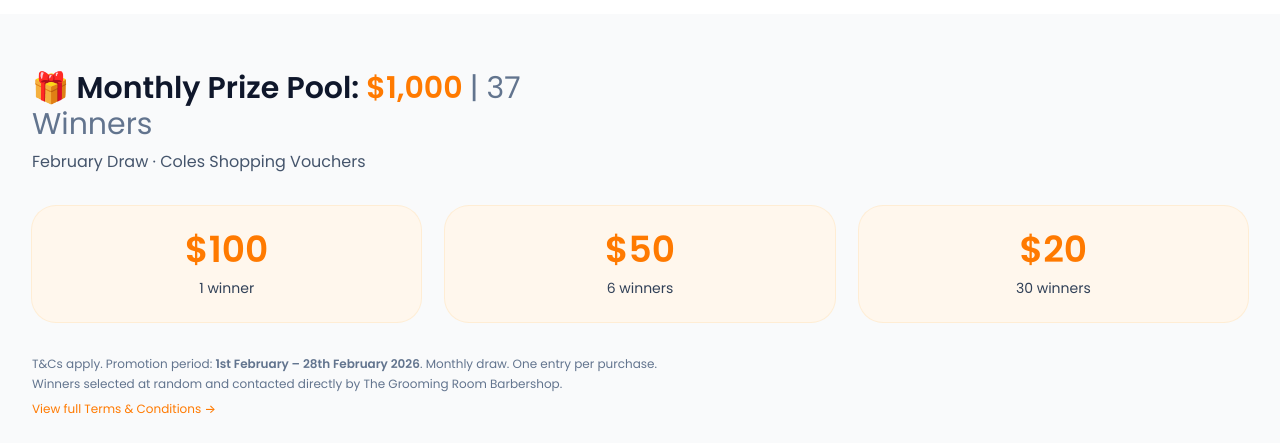
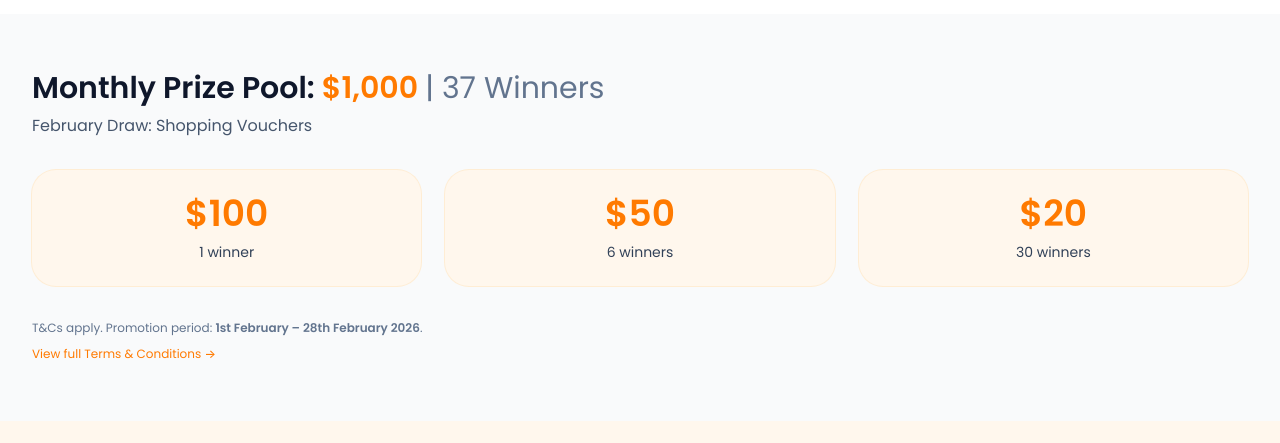
Before and after one commit to a2015akash-coder/localbarbershop, a React (Vite) app: page /monthly-draw-kellyville-barber in a window 1280 px wide. Shown: the part 669-1112 px from the top of the page. Built offline with nearby package versions, Linux system fonts and the light colour scheme; a web font is replaced by a local one.

Commit message:
minor updates

```diff
--- a/src/components/promotion/MonthlyPrizePool.jsx
+++ b/src/components/promotion/MonthlyPrizePool.jsx
@@ -14,7 +14,7 @@ const MonthlyPrizePool = memo(function MonthlyPrizePool() {
         {/* HEADER */}
         <div className="max-w-xl mb-8">
           <h2 className="text-2xl sm:text-3xl font-semibold text-slate-900">
-            🎁 Monthly Prize Pool:{" "}
+            Monthly Prize Pool:{" "}
             <span className="text-[#FF7A00]">$1,000</span>{" "}
             <span className="text-slate-500 font-medium">
               | 37 Winners
@@ -22,7 +22,7 @@ const MonthlyPrizePool = memo(function MonthlyPrizePool() {
           </h2>
 
           <p className="mt-2 text-slate-600 text-sm sm:text-base">
-            February Draw · Coles Shopping Vouchers
+            February Draw: Shopping Vouchers
           </p>
         </div>
 
@@ -54,9 +54,7 @@ const MonthlyPrizePool = memo(function MonthlyPrizePool() {
         <div className="mt-8 max-w-2xl">
           <p className="text-xs text-slate-500 leading-relaxed">
             T&Cs apply. Promotion period:{" "}
-            <strong>1st February – 28th February 2026</strong>. Monthly draw.
-            One entry per purchase. Winners selected at random and contacted
-            directly by The Grooming Room Barbershop.
+            <strong>1st February – 28th February 2026</strong>.
           </p>
 
           <a
```
